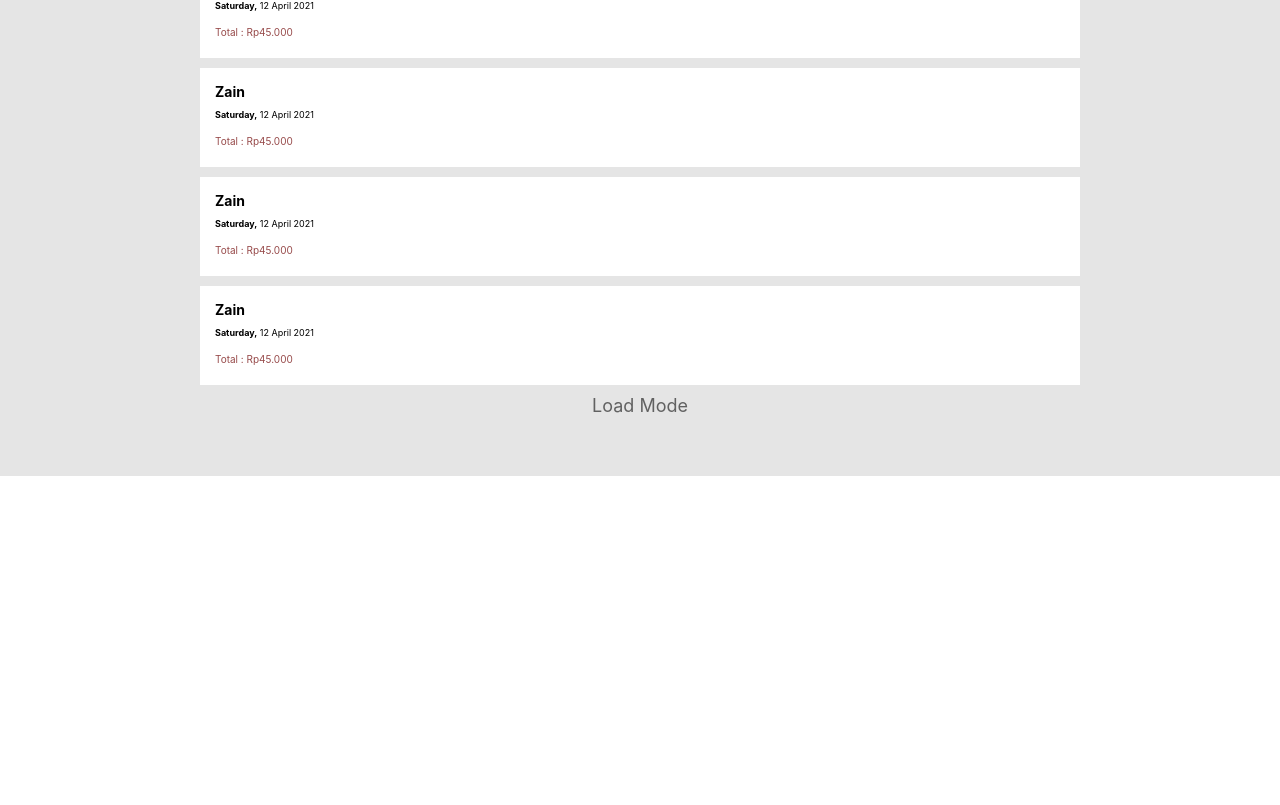
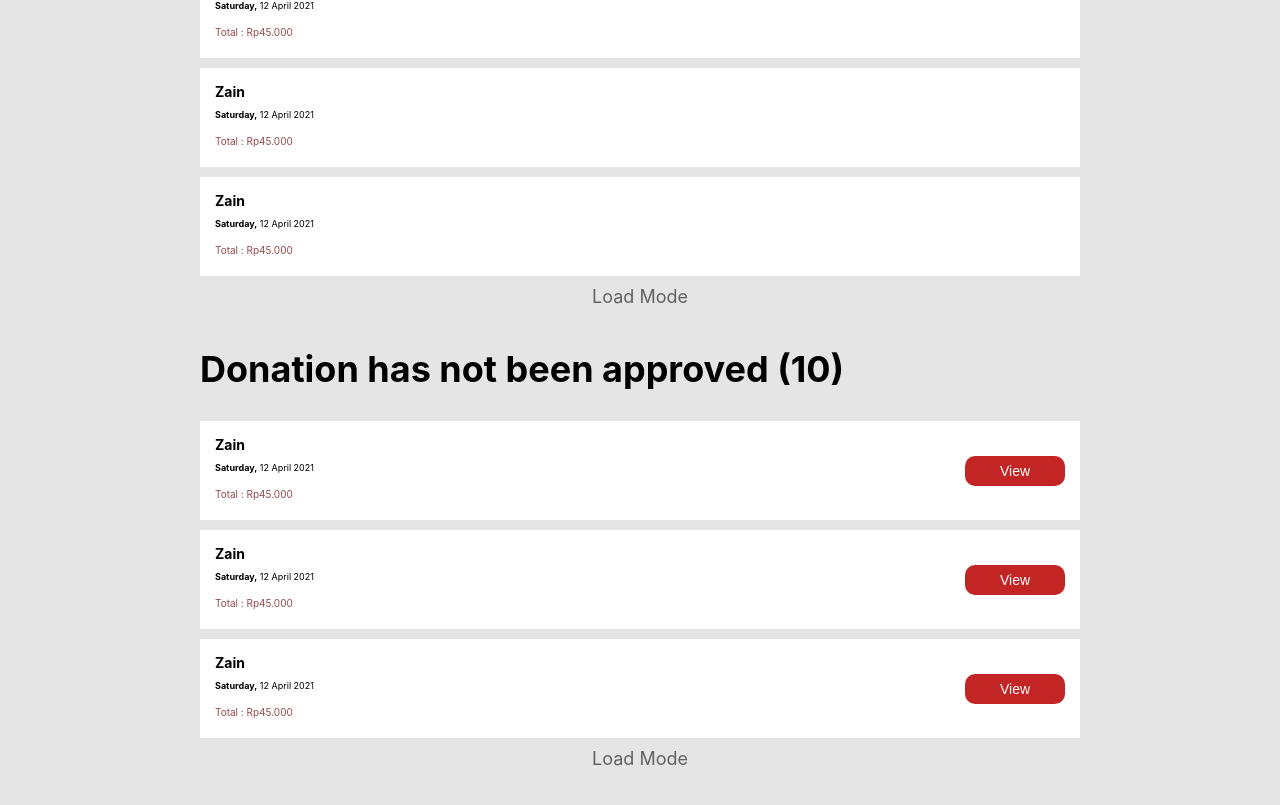
Before and after one commit to ahmadraihannudinyahya/Holly-Ways, a React (Create React App) app: page /fund/1 in a window 1280 px wide. Shown: the part 1117-1922 px from the top of the page. Before the commit the page ends 1593 px from the top, so only its background shows below. Built offline with nearby package versions, Linux system fonts and the light colour scheme.

Commit message:
add component in fund detail

```diff
--- a/src/component/FundDetail.js
+++ b/src/component/FundDetail.js
@@ -3,7 +3,7 @@ import Progress from './common/Progress';
 import './FundDetail.css'
 
 function FundDetail(props){
-  const {handleTogleDonateModal} = props;
+  const {handleTogleDonateModal, isAproved = true} = props;
   return (
     <div className="funddetail">
       <div>
@@ -32,7 +32,15 @@ function FundDetail(props){
           <DonorColomn />
           <DonorColomn />
           <DonorColomn />
-          <DonorColomn />
+          <p>Load Mode</p>
+        </div>
+      </div>
+      <div className="donorfunds">
+      <h2>Donation has not been approved (10)</h2>
+        <div>
+          <DonorColomn isAproved={false}/>
+          <DonorColomn isAproved={false}/>
+          <DonorColomn isAproved={false}/>
           <p>Load Mode</p>
         </div>
       </div>
--- a/src/component/common/DonorColomn.css
+++ b/src/component/common/DonorColomn.css
@@ -53,11 +53,12 @@
 .donorcolomn > div:nth-child(2) {
   flex-grow: 1;
   display: flex;
+  flex-direction: row-reverse;
 }
 .donorcolomn > div:nth-child(2) > button {
   align-self: center;
   height: 30px;
-  width: 100%;
+  width: 100px;
   padding: 5px 33px;
   background-color: #c32424;
   color: #fff;
```
